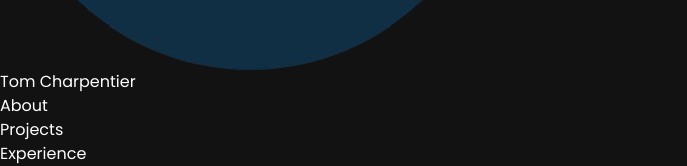
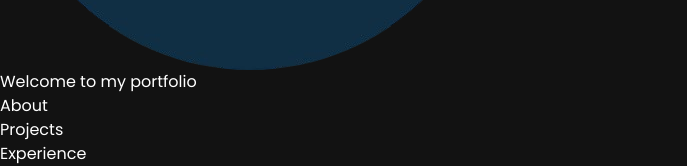
Before and after one commit to ArkAow/tom-charpentier-portfolio, a React (Vite) app: page / in a window 1280 px wide. Shown: the part 430-596 px from the top of the page, without its empty margins (0-687 px from the left). Built offline with nearby package versions, Linux system fonts and the light colour scheme.

Commit message:
Renaming NavBar title

```diff
--- a/src/components/NavBar.jsx
+++ b/src/components/NavBar.jsx
@@ -17,7 +17,9 @@ export default function NavBar() {
                     <img src="/circular-logo.png"
                         alt="logo"
                         className="w-12 h-12 object-contain"/>
-                    <p className="text-white text-[18px] font-bold"> Tom Charpentier </p>
+                    <p className="lg:flex hidden text-white text-[18px] font-bold">
+                        Welcome <span className="font-normal ml-1">to my portfolio</span>
+                    </p>
                 </Link>
             </div>
 
```
